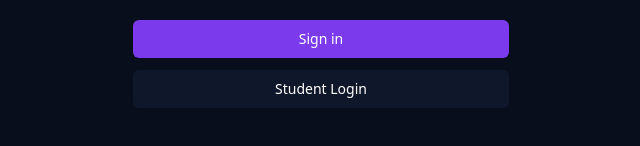
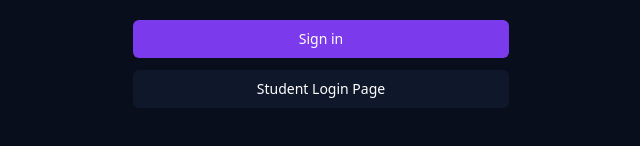
Before and after one commit to numangit/edtech-platform, a React (Create React App) app: page /admin/login in a window 1280 px wide. Shown: the part 472-618 px from the top of the page, without its empty margins (319-959 px from the left). Built offline with nearby package versions, Linux system fonts and the light colour scheme.

Commit message:
login page button changed

```diff
--- a/src/pages/admin/AdminLogin.js
+++ b/src/pages/admin/AdminLogin.js
@@ -115,7 +115,7 @@ const AdminLogin = () => {
                     <Link to="/login">
                         <button disabled={isLoading} type="submit"
                             className="group relative w-full flex justify-center py-2 px-4 border border-transparent text-sm font-medium rounded-md text-white bg-slate-900 hover:bg-violet-700 focus:outline-none focus:ring-2 focus:ring-offset-2 focus:ring-violet-500 my-3">
-                            Student Login
+                            Student Login Page
                         </button>
                     </Link>
                 </form>
--- a/src/pages/student/StudentLogin.js
+++ b/src/pages/student/StudentLogin.js
@@ -116,7 +116,7 @@ const StudentLogin = () => {
                     <Link to="/admin/login">
                         <button disabled={isLoading} type="submit"
                             className="group relative w-full flex justify-center py-2 px-4 border border-transparent text-sm font-medium rounded-md text-white bg-slate-900 hover:bg-violet-700 focus:outline-none focus:ring-2 focus:ring-offset-2 focus:ring-violet-500 my-3">
-                            Admin Login
+                            Admin Login Page
                         </button>
                     </Link>
                 </form>
```
